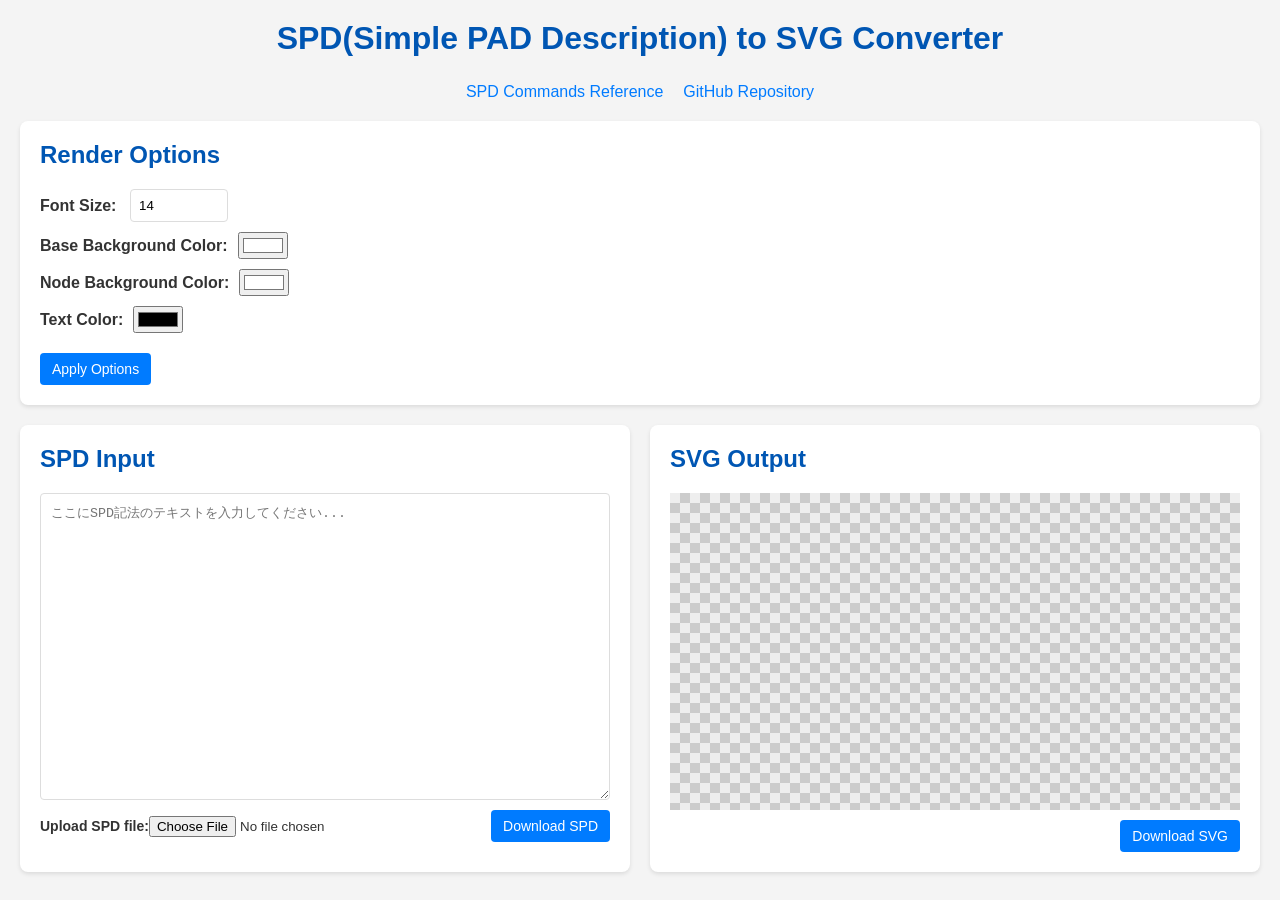
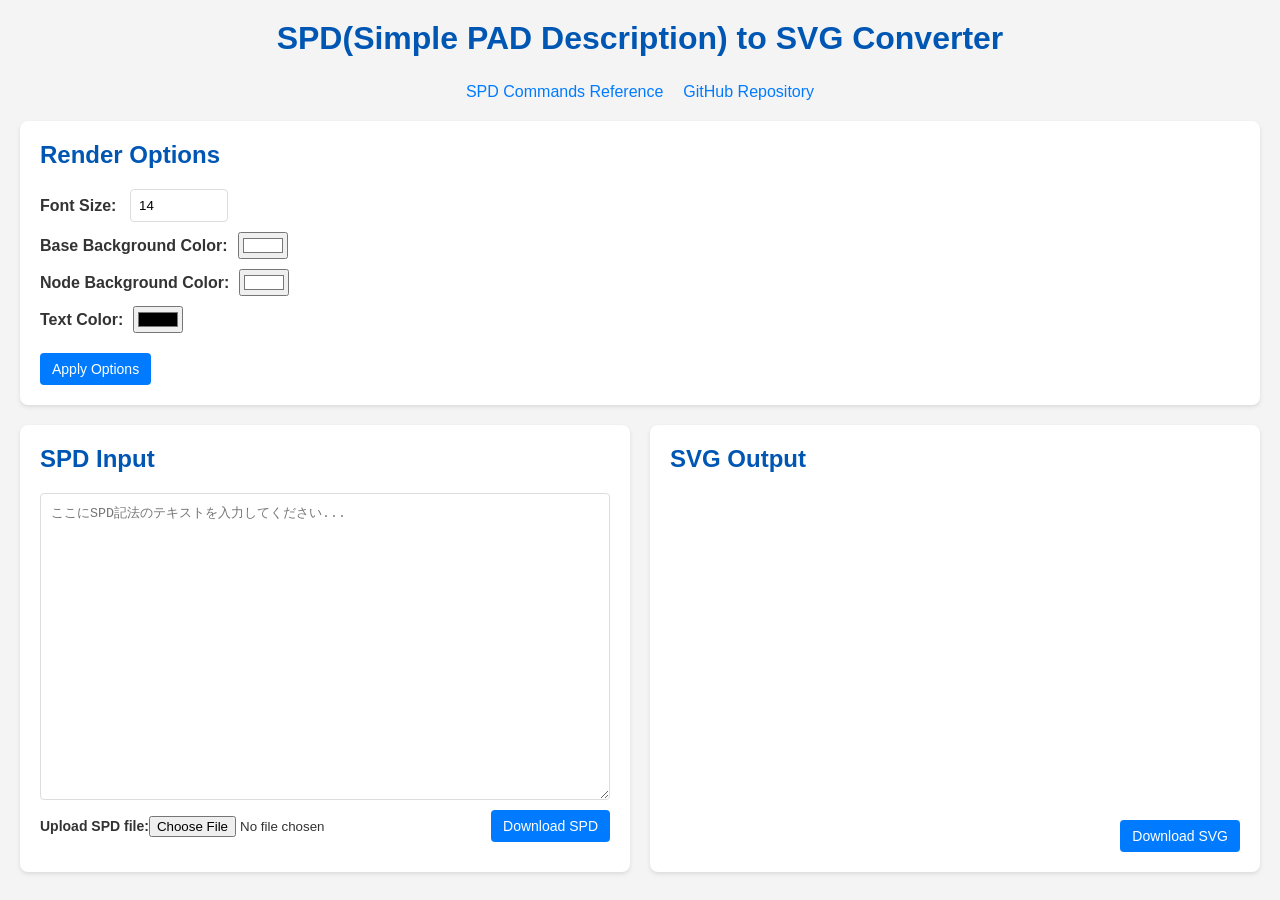

透過確認用の市松模様をOFF/ON切り替えられるようにする

--- a/web/index_styles.css
+++ b/web/index_styles.css
@@ -288,14 +288,23 @@ button .material-symbols-outlined {
   display: flex;
   justify-content: center;
   align-items: flex-start;
+  background-color: #fff;
+}
 
+#svgOutput.show-checkerboard {
   /* 市松模様の背景設定 (透過確認用) */
   background-image:
     linear-gradient(45deg, #ccc 25%, transparent 25%, transparent 75%, #ccc 75%),
-    linear-gradient(45deg, #ccc 25%, transparent 25%, transparent 75%, #ccc 75%);
-  background-position: 0 0, 10px 10px;
-  background-size: 20px 20px;
-  background-color: #eee;
+    linear-gradient(45deg, #ccc 25%, transparent 25%, transparent 75%, #ccc 75%) !important;
+  background-position: 0 0, 10px 10px !important;
+  background-size: 20px 20px !important;
+  background-color: #eee !important;
+}
+
+#checkerboardButton.active {
+  color: #007bff;
+  background-color: #e7f1ff;
+  border-color: #b3d7ff;
 }
 
 #svgOutput svg {
